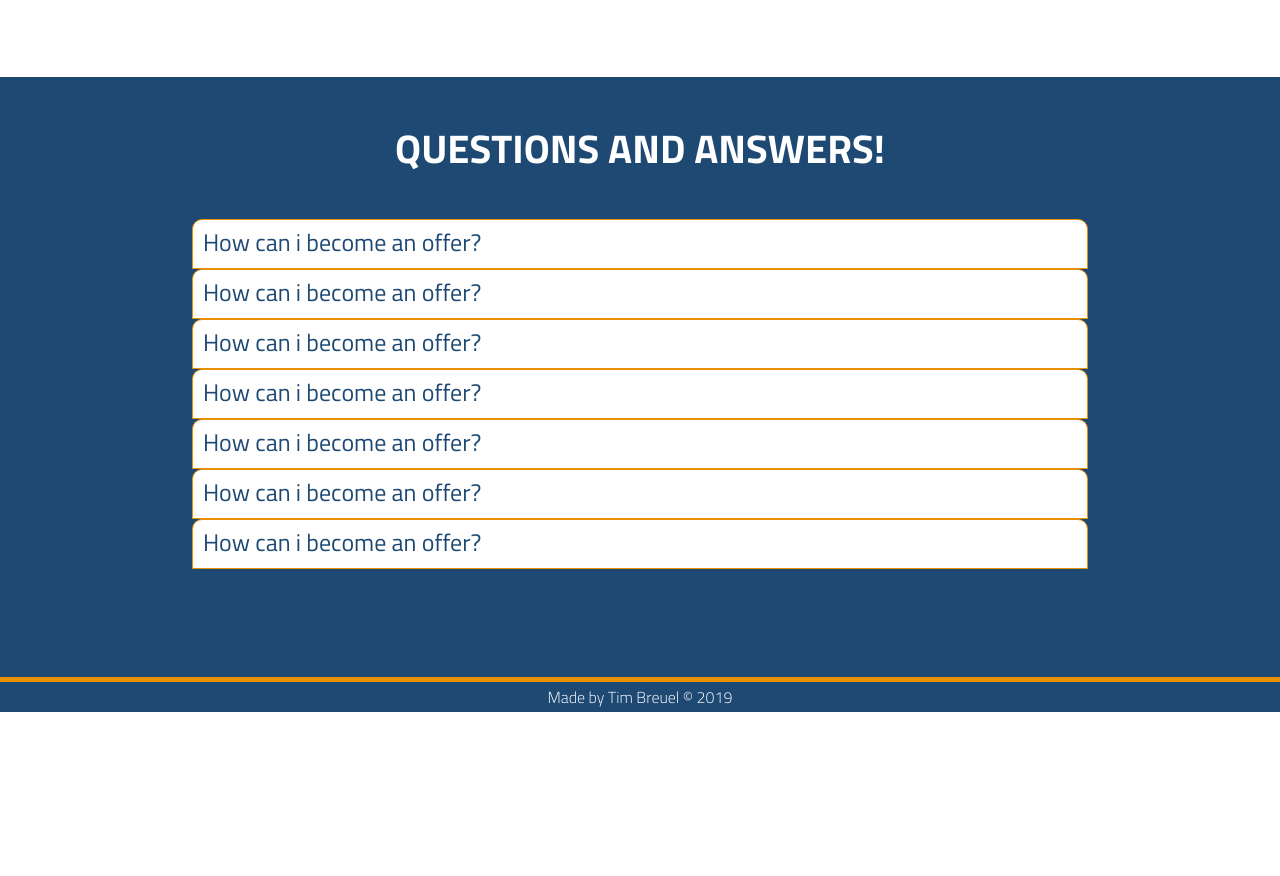
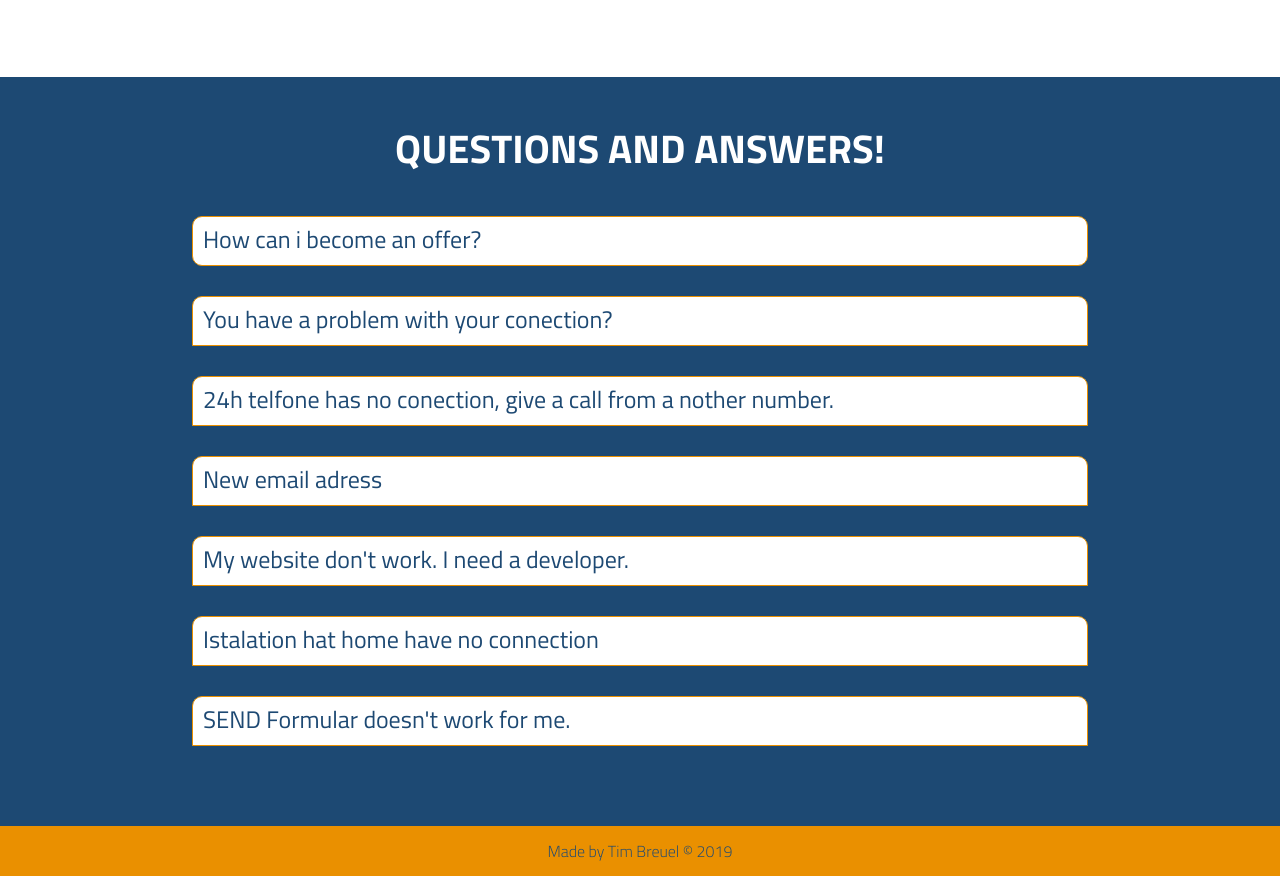
Before and after one commit to TimBreuel/Aton-Solution, a plain HTML site: page index.html in a window 1280 px wide. Shown: the part 2821-3697 px from the top of the page. Before the commit the page ends 3533 px from the top, so only its background shows below. Drawn offline with Linux system fonts and the light colour scheme.

Commit message:
Border.radius-function

```diff
--- a/css/style.css
+++ b/css/style.css
@@ -43,6 +43,7 @@ html {
     width: 100%;
     float: left;
 }
+
 
 .clearFix {
     clear: both;
@@ -876,15 +877,15 @@ tr:nth-child(odd):hover {
 
 .questions {
     width: 100%;
-    height: 600px;
+    height: 100%;
     background-color: #1D4973;
-
 }
 
 .questions h2 {
     color: #fff;
     font-size: 40px;
     text-align: center;
+    margin-bottom: 0;
 }
 
 #check1 {
@@ -917,22 +918,31 @@ tr:nth-child(odd):hover {
 
 .check:checked+.answer {
     display: block;
+
 }
 
 .answer {
     display: none;
 }
 
+.borderRadius {
+    border-radius: 10px 10px 0px 0px;
+}
+
+.borderRadiusStart {
+    border-radius: 10px 10px 10px 10px;
+}
+
 .question {
     width: 70%;
     height: 50px;
-    margin: auto;
+    margin: 30px auto 0 auto;
     background-color: #FFF;
     border: 1px solid #EA9000;
     padding-left: 10px;
-    border-radius: 10px 10px 0 0;
+}
 
-}
+
 
 .question>p {
     color: #1D4973;
@@ -952,8 +962,12 @@ tr:nth-child(odd):hover {
     padding: 10px 10px;
     font-size: 18px;
     font-family: Cairo-Regular;
-    border-radius: 0 0 10px 10px;
+    border-radius: 0px 0px 10px 10px;
 
+}
+
+.question-col {
+    margin-bottom: 80px;
 }
 
 
@@ -961,24 +975,21 @@ tr:nth-child(odd):hover {
 
 /* ===== FOOTER ===== */
 
-.line {
-    width: 100%;
-    height: 5px;
-    background-color: #EA9000;
-}
+
 
 
 .footer {
     width: 100%;
-    background-color: #1D4973;
-    margin: 0;
+    height: 50px;
+    background-color: #EA9000;
+
 }
 
 .footer p {
-    color: #FFFF;
+    color: #1D4973;
     font-family: Cairo-Light;
     text-align: center;
-    margin: 0;
+    margin: 10px 0 0 0;
 }
 
 /* ===== END FOOTER ===== */
--- a/index.html
+++ b/index.html
@@ -308,44 +308,52 @@
         </div>
     </div>
     <div class="row">
-        <div class="col-12">
-            <label for="check1"><div class="question"><p>How can i become an offer?</p></div></label>
+        <div class="col-12 question-col">
+            <label for="check1"><div class="question borderRadius borderRadiusStart removeID"><p>How can i become an offer?</p></div></label>
             <input type="checkbox" class="check" id="check1">
             <div class="answer">Lorem ipsum dolor sit amet consectetur adipisicing elit. Ad libero voluptatem consectetur ex consequatur perferendis quo facilis soluta deserunt veniam fugiat quibusdam iure aliquid cum omnis unde, rerum, eveniet exercitationem.</div>
 
-            <label for="check2"><div class="question"><p>How can i become an offer?</p></div></label>
+            <label for="check2"><div class="question borderRadius"><p>You have a problem with your conection?</p></div></label>
             <input type="checkbox" class="check" id="check2">
-            <div class="answer">Lorem ipsum dolor sit amet consectetur adipisicing elit. Ad libero voluptatem consectetur ex consequatur perferendis quo facilis soluta deserunt veniam fugiat quibusdam iure aliquid cum omnis unde, rerum, eveniet exercitationem.</div>
+            <div class="answer">Lorem ipsum dolor sit amet consectetur adipisicing elit. Ad libero voluptatem consectetur ex consequatur perferendis quo facilis soluta deserunt veniam fugiat quibusdam iure aliquid cum omnis unde, rerum, eveniet exercitationem.  veniam fugiat quibusdam iure aliquid cum omnis unde, rerum, eveniet exercitationem.</div>
 
-            <label for="check3"><div class="question"><p>How can i become an offer?</p></div></label>
+            <label for="check3"><div class="question borderRadius"><p>24h telfone has no conection, give a call from a nother number.</p></div></label>
             <input type="checkbox" class="check" id="check3">
             <div class="answer">Lorem ipsum dolor sit amet consectetur adipisicing elit. Ad libero voluptatem consectetur ex consequatur perferendis quo facilis soluta deserunt veniam fugiat quibusdam iure aliquid cum omnis unde, rerum, eveniet exercitationem.</div>
 
-            <label for="check4"><div class="question"><p>How can i become an offer?</p></div></label>
+            <label for="check4"><div class="question borderRadius"><p>New email adress</p></div></label>
             <input type="checkbox" class="check" id="check4">
-            <div class="answer">Lorem ipsum dolor sit amet consectetur adipisicing elit. Ad libero voluptatem consectetur ex consequatur perferendis quo facilis soluta deserunt veniam fugiat quibusdam iure aliquid cum omnis unde, rerum, eveniet exercitationem.</div>
+            <div class="answer">Lorem ipsum dolor sit amet consectetur adipisicing elit.  eveniet exercitationem.</div>
 
-            <label for="check5"><div class="question"><p>How can i become an offer?</p></div></label>
+            <label for="check5"><div class="question borderRadius"><p>My website don't work. I need a developer.</p></div></label>
             <input type="checkbox" class="check" id="check5">
-            <div class="answer">Lorem ipsum dolor sit amet consectetur adipisicing elit. Ad libero voluptatem consectetur ex consequatur perferendis quo facilis soluta deserunt veniam fugiat quibusdam iure aliquid cum omnis unde, rerum, eveniet exercitationem.</div>
+            <div class="answer">Lorem ipsum dolor sit amet consectetur adipisicing elit. Lorem ipsum dolor sit amet consectetur adipisicing elit. Lorem ipsum dolor sit amet consectetur adipisicing elit. Ad libero voluptatem consectetur ex consequatur perferendis quo facilis soluta deserunt veniam fugiat quibusdam iure aliquid cum omnis unde, rerum, eveniet exercitationem.</div>
 
-            <label for="check6"><div class="question"><p>How can i become an offer?</p></div></label>
+            <label for="check6"><div class="question borderRadius"><p>Istalation hat home have no connection</p></div></label>
             <input type="checkbox" class="check" id="check6">
             <div class="answer">Lorem ipsum dolor sit amet consectetur adipisicing elit. Ad libero voluptatem consectetur ex consequatur perferendis quo facilis soluta deserunt veniam fugiat quibusdam iure aliquid cum omnis unde, rerum, eveniet exercitationem.</div>
 
-            <label for="check7"><div class="question"><p>How can i become an offer?</p></div></label>
+            <label for="check7"><div class="question borderRadius"><p>SEND Formular doesn't work for me.</p></div></label>
             <input type="checkbox" class="check" id="check7">
-            <div class="answer">Lorem ipsum dolor sit amet consectetur adipisicing elit. Ad libero voluptatem consectetur ex consequatur perferendis quo facilis soluta deserunt veniam fugiat quibusdam iure aliquid cum omnis unde, rerum, eveniet exercitationem.</div>
+            <div class="answer">Lorem ipsum dolor sit amet consectetur adipisicing elit. Ad libero voluptatem consectetur ex consequatur perferendis quo facilis soluta deserunt veniam fugiat quibusdam iure aliquid cum omnis unde, rerum, eveniet exercitationem. Lorem ipsum dolor sit amet consectetur adipisicing elit. Culpa perferendis commodi fugit nihil illum voluptate aspernatur nisi facilis cumque? Ea nemo earum aut sit qui animi nihil, et delectus voluptas?</div>
 
         </div>
 
     </div>
 
+<div class="clearFix"></div>
 </section>
 
-<div class="line"></div>
 <footer class="footer">
-    <p>Made by Tim Breuel © 2019</p>
+
+    <div class="row">
+
+        <div class="col-12">
+            <div class="line"></div>
+            <p>Made by Tim Breuel © 2019</p>
+        </div>
+    </div>
+
 </footer>
 
 <script src="./js/script.js"></script>
--- a/js/script.js
+++ b/js/script.js
@@ -9,9 +9,10 @@ function mobileNavMenuJs() {
 
 let myButton = document.getElementById('myBtn');
 
- window.onscroll = function() {
+window.onscroll = function () {
   scrollFunction()
 };
+
 function scrollFunction() {
   if (document.body.scrollTop > 20 || document.documentElement.scrollTop > 20) {
     mybutton.style.display = "block";
@@ -24,3 +25,17 @@ function mobileNavMenuJs() {
   document.body.scrollTop = 0;
   document.documentElement.scrollTop = 0;
 }
+
+// Ahmad fragen /////////////////////////////////////////////////
+// Toggle möglich? //////////////////////////////////////////
+// Warum funktioniert die nur bei einem
+let removeID = document.querySelector('.removeID');
+
+removeID.onclick = function () {
+  const removeFunction = document.querySelector('.removeID');
+  if (removeFunction.classList.contains('borderRadiusStart')) {
+    removeFunction.classList.remove('borderRadiusStart');
+  } else {
+    removeFunction.classList.add('borderRadiusStart');
+  };
+}
```
Lines whose indentation alone changed are shown as unchanged.
